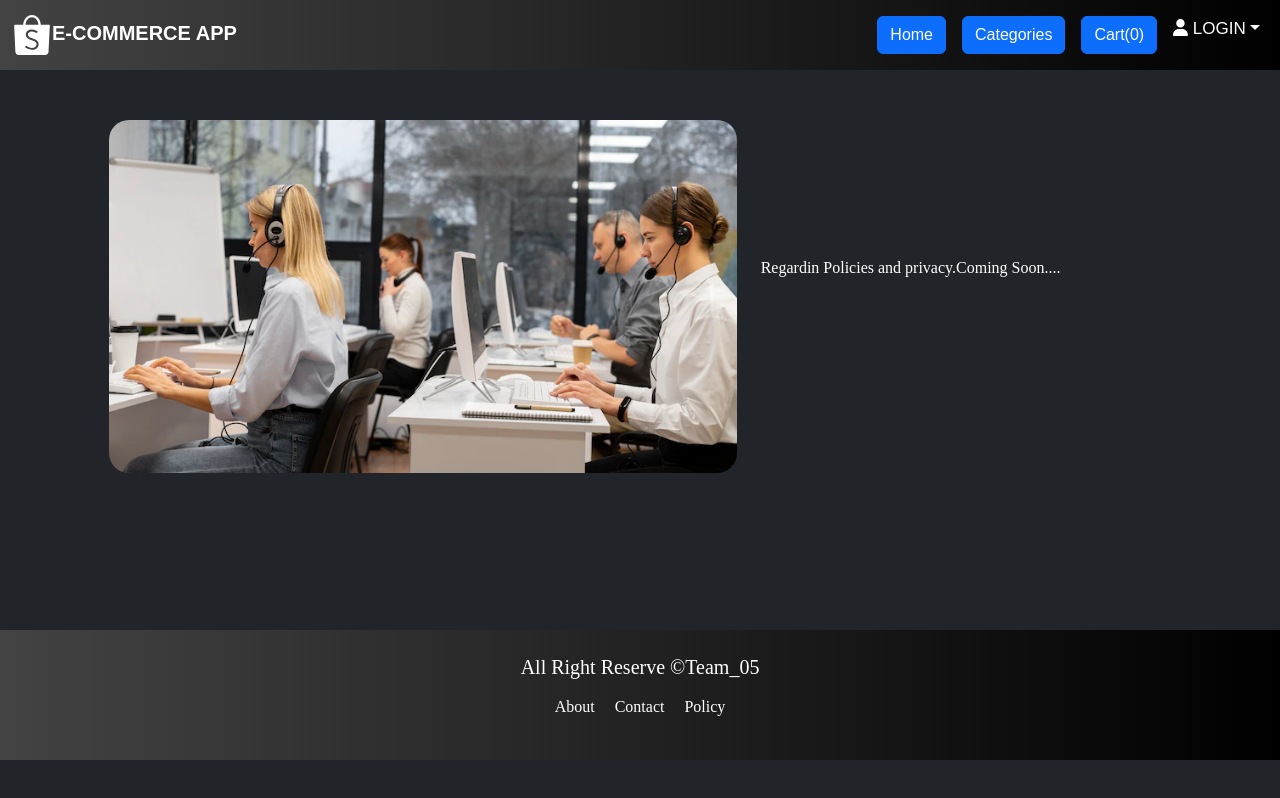
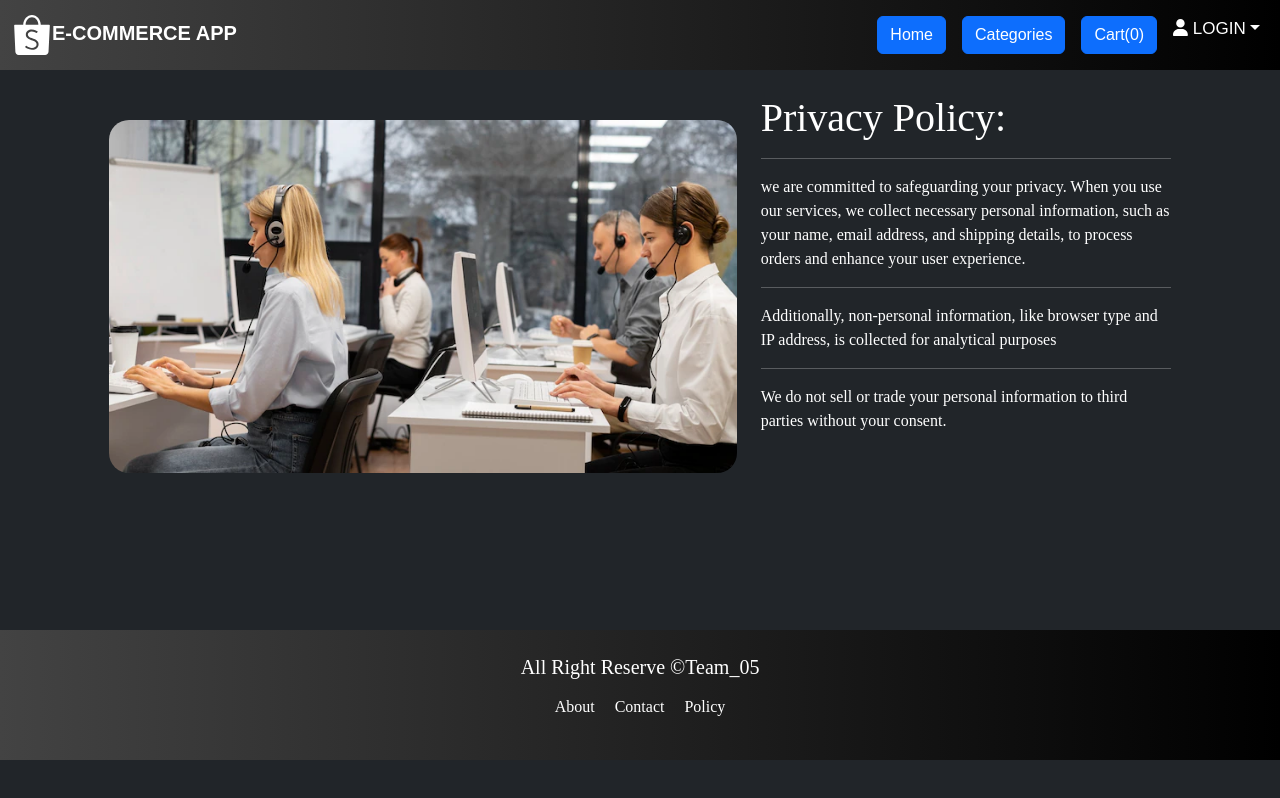
Before and after one commit to Touqeer001/E-commerce-web-application-using-MERN-Stack, a React (Create React App) app in the folder client/: page /policy in a window 1280 px wide. Built offline with nearby package versions, Linux system fonts and the light colour scheme; no server answers.

Commit message:
Updated Policy.jsx

```diff
--- a/client/src/pages/Policy.jsx
+++ b/client/src/pages/Policy.jsx
@@ -10,8 +10,23 @@ const Policy = () => {
         </div>
 
         <div className="col-md-4">
-          <p className="text-justify mt-2">
-            Regardin Policies and privacy.Coming Soon....
+          {/* <p className="text-justify mt-2 textDesign"> */}
+          <p>
+            <h1>Privacy Policy:</h1>
+            <hr></hr>
+          </p>
+          <h3 style={{ color: "white" }}></h3>
+          <p>
+            we are committed to safeguarding your privacy. When you use our
+            services, we collect necessary personal information, such as your
+            name, email address, and shipping details, to process orders and
+            enhance your user experience.
+            <hr></hr>
+            Additionally, non-personal information, like browser type and IP
+            address, is collected for analytical purposes
+            <hr></hr>
+            We do not sell or trade your personal information to third parties
+            without your consent.
           </p>
         </div>
       </div>
```
